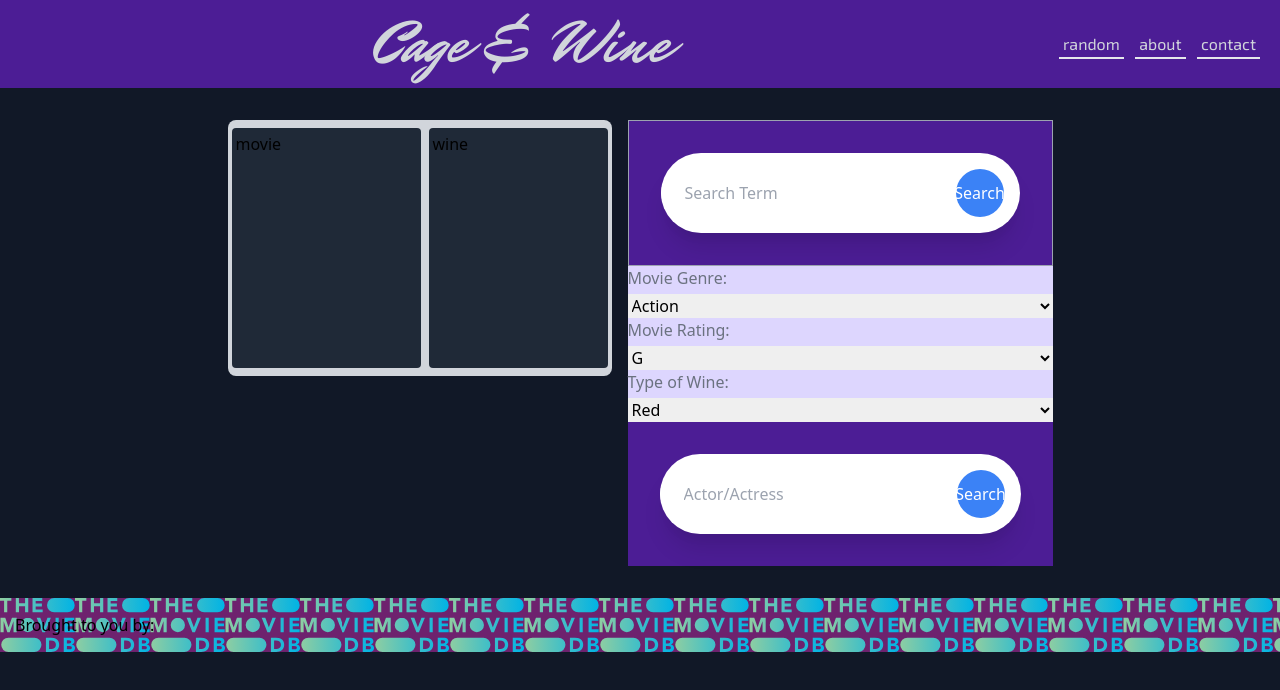
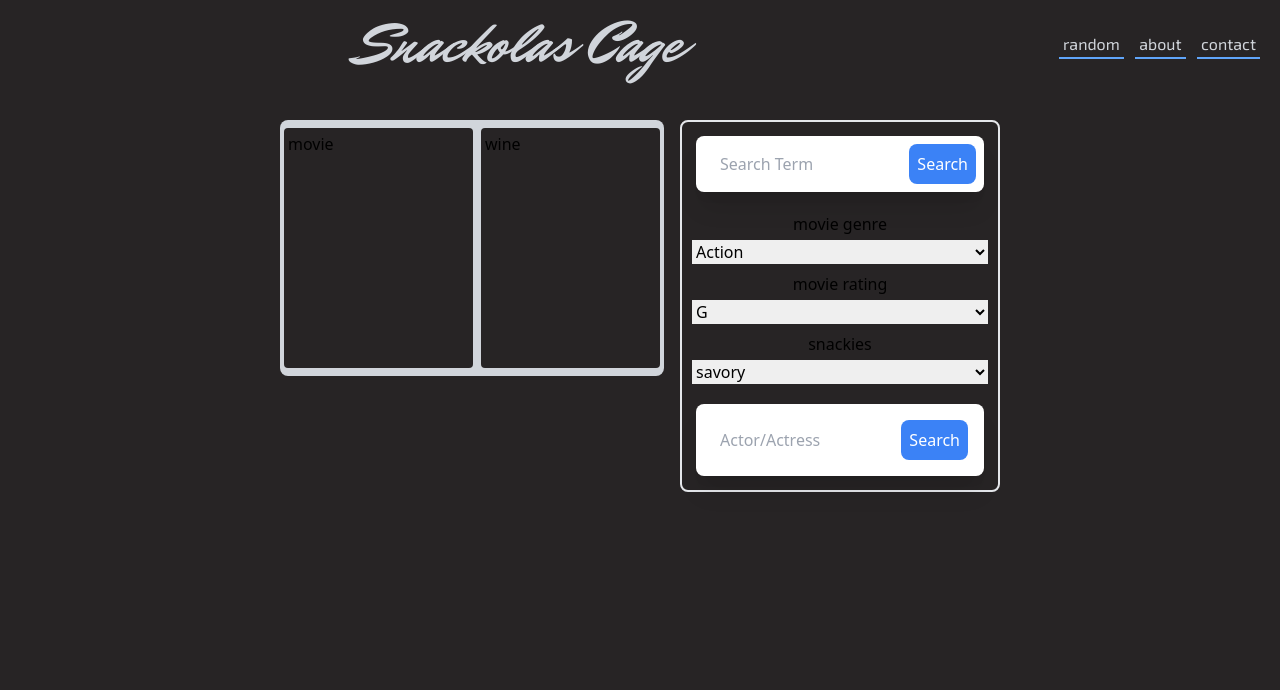
Before and after one commit to bootcamp-project1/The-wine-cage, a plain HTML site: page homepage.html in a window 1280 px wide. Drawn offline with nearby package versions, Linux system fonts and the light colour scheme; no server answers.

Commit message:
update overall styling with oreo theme

```diff
--- a/homepage.html
+++ b/homepage.html
@@ -17,19 +17,19 @@
       rel="stylesheet"
       href="https://fonts.googleapis.com/css?family=Exo+2"
     />
-    <title>Cage & Wine</title>
+    <title>Snackolas Cage</title>
   </head>
-  <body class="bg-gray-900">
+  <body class="bg-oreoDark">
     <header
       id="header"
-      class="bg-purple-900 flex flex-grow w-full text-gray-300"
+      class="bg-oreoLight flex flex-grow w-full text-gray-300"
     >
       <div class="flex-grow"><!-- spaceholder -->&nbsp;</div>
-      <h1 class="text-6xl flex-grow p-2 block">Cage & Wine</h1>
+      <h1 class="text-6xl flex-grow p-2 block text-oreoDark">Snackolas Cage</h1>
       <nav class="p-4 hidden sm:block">
-        <a href="#random" class="p-1 m-1 border-b-2 border-gray-00">random</a>
-        <a href="#about" class="p-1 m-1 border-b-2 border-gray-00">about</a>
-        <a href="#contact" class="p-1 m-1 border-b-2 border-gray-00">contact</a>
+        <a href="#random" class="p-1 m-1 border-b-2 border-blue-400 text-oreoDark">random</a>
+        <a href="#about" class="p-1 m-1 border-b-2 border-blue-400 text-oreoDark">about</a>
+        <a href="#contact" class="p-1 m-1 border-b-2 border-blue-400 text-oreoDark">contact</a>
       </nav>
     </header>
     <main class="p-2 m-4 flex justify-center">
@@ -39,26 +39,26 @@
       >
         <article
           id="movie"
-          class="self-center rounded flex-grow w-auto h-60 bg-gray-800 m-1 p-1"
+          class="self-center rounded flex-grow w-auto h-60 m-1 p-1 bg-oreoDark"
         >
           movie
         </article>
         <article
           id="wine"
-          class="self-center rounded flex-grow w-auto h-60 bg-gray-800 m-1 p-1"
+          class="self-center rounded flex-grow w-auto h-60 m-1 p-1 bg-oreoDark"
         >
           wine
         </article>
       </section>
 
-      <section id="search" class="bg-gray-300 w-89 h-140 m-2 rounded-lg">
-        <div id="form-bucket" class="bg-gray-400">
+      <section id="search" class="w-80 m-2 p-0.5 rounded-lg border-2 bg-oreoLightBlue">
+        <div id="form-bucket" class="bg-oreoBlue rounded-xl">
           <!-- add form here plz -->
-          <div class="p-8 bg-purple-900">
-            <div class="bg-white flex items-center rounded-full shadow-xl">
+          <div class="p-3 bg-oreoLightBlue rounded">
+            <div class="bg-white flex items-center rounded-lg shadow-xl">
               <input class="rounded-l-full w-full py-4 px-6 text-gray-700 leading-tight focus:outline-none" id="searchMovie" type="text" placeholder="Search Term">
-              <div class="p-4">
-                <button class="bg-blue-500 text-white rounded-full p-2 hover:bg-blue-400 focus:outline-none w-12 h-12 flex items-center justify-center" id="searchMovieBtn">
+              <div class="p-2">
+                <button class="bg-blue-500 text-white rounded-lg p-2 hover:bg-blue-400 focus:outline-none flex items-center justify-center" id="searchMovieBtn">
                   Search
                 </button>
                 </div>
@@ -66,8 +66,8 @@
             </div>
           </div>
           <!-- movie genre select form -->
-          <label class="block bg-purple-200">
-            <span class="text-gray-500 bg">Movie Genre:</span>
+          <label class="m-2 block bg-oreoBlue rounded bg-oreo text-center">
+            <span class="text-oreoLight text-center">movie genre</span>
             <select class="form-select block w-full mt-1" id="movieGenre">
               <option>Action</option>
               <option>Comedy</option>
@@ -77,8 +77,8 @@
             </select>
           </label>
           <!-- actor/actress select form -->
-          <label class="block bg-purple-200">
-            <span class="text-gray-500">Movie Rating:</span>
+          <label class="m-2 block bg-oreoBlue rounded bg-oreo text-center">
+            <span class="text-oreoLight text-center">movie rating</span>
             <select class="form-select block w-full mt-1" id="movieRating">
               <option>G</option>
               <option>PG</option>
@@ -87,20 +87,20 @@
             </select>
           </label>
           <!-- wine choice select form: -->
-          <label class="block bg-purple-200">
-            <span class="text-gray-500">Type of Wine:</span>
+          <label class="m-2 block bg-oreoBlue rounded bg-oreo text-center">
+            <span class="text-oreoLight text-center">snackies</span>
             <select class="form-select block w-full mt-1">
-              <option>Red</option>
-              <option>White</option>
-              <option>Both</option>
+              <option>savory</option>
+              <option>sweet</option>
+              <option>tasty</option>
             </select>
           </label>
           <!-- actor/actress search form -->
-          <div class="p-8 bg-purple-900">
-            <div class="bg-white flex items-center rounded-full shadow-xl">
+          <div class="p-3 bg-oreoLightBlue rounded">
+            <div class="bg-white flex items-center rounded-lg shadow-xl">
               <input class="rounded-l-full w-full py-4 px-6 text-gray-700 leading-tight focus:outline-none" id="searchActor" type="text" placeholder="Actor/Actress">
               <div class="p-4">
-                <button class="bg-blue-500 text-white rounded-full p-2 hover:bg-blue-400 focus:outline-none w-12 h-12 flex items-center justify-center" id="searchActorBtn">
+                <button class="bg-blue-500 text-white rounded-lg p-2 hover:bg-blue-400 focus:outline-none flex items-center justify-center" id="searchActorBtn">
                   Search
                 </button>
                 </div>
@@ -110,10 +110,6 @@
         </div>
       </section>
     </main>
-    <footer id="footer" class="footer">
-        <p>Brought to you by:</p>
-    </footer>
-
     <script src="./assets/js/script.js"></script>
   </body>
 </html>
```
